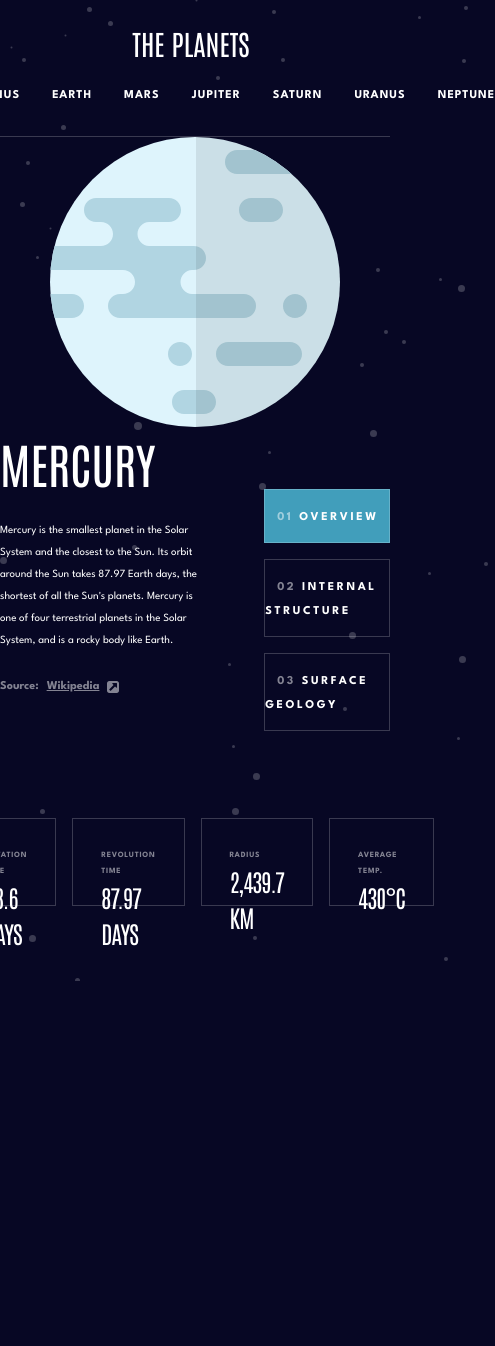
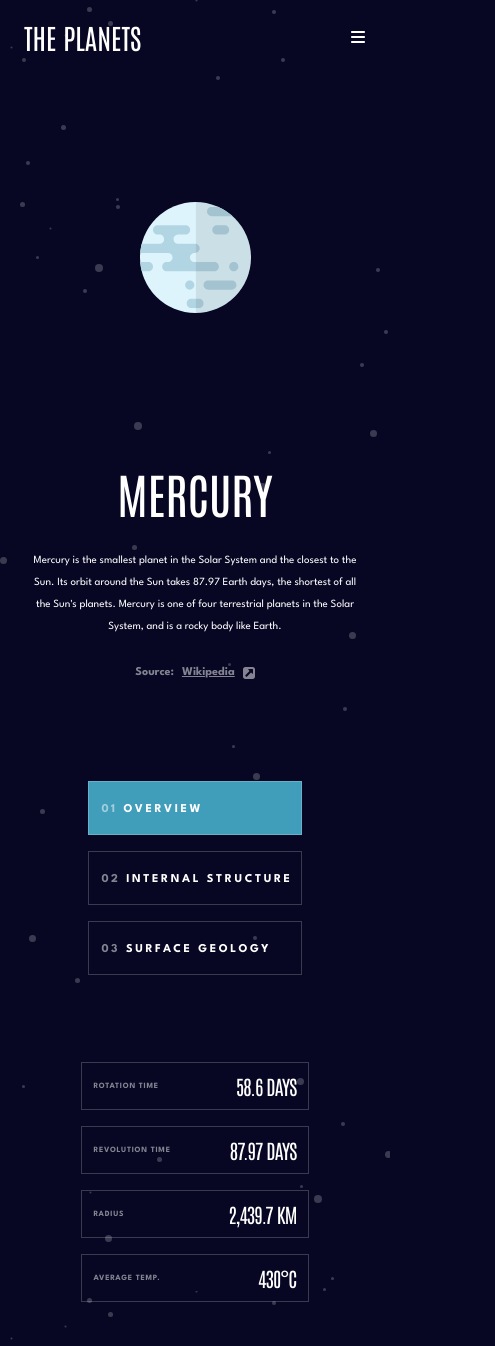
Before and after one commit to tornike2002/planet-side, a Next.js app: page /Mercury in a window 390 px wide. Shown: the whole page, 495 px wide, since content can reach past the window. Before the commit the page ends 981 px from the top, so only its background shows below. Built offline with nearby package versions, Linux system fonts and the light colour scheme.

Commit message:
burgermenu is done

```diff
--- a/app/(dashboard)/[planetsName]/page.jsx
+++ b/app/(dashboard)/[planetsName]/page.jsx
@@ -13,7 +13,7 @@ const PlanetInfo = ({ params }) => {
   const filtered = data.filter((planet) => planet.name === params.planetsName);
   console.log(planetAsset);
   return (
-    <main className="h-screen">
+    <main className="h-full">
       {filtered.map((planetData) => {
         return (
           <div
@@ -21,21 +21,21 @@ const PlanetInfo = ({ params }) => {
             className="flex justify-around items-center flex-col"
           >
             <div className="flex flex-col  md:flex-row justify-around items-center w-full h-full">
-              <div className="relative">
+              <div className="relative mt-36 mb-36">
                 {planetAsset === "overview" ? (
                   <Image
                     src={planetData.images.planet}
-                    alt="Planet Mercury"
-                    width={290}
-                    height={290}
+                    alt="Planet"
+                    width={111}
+                    height={111}
                   />
                 ) : null}
                 {planetAsset === "internal" ? (
                   <Image
                     src={planetData.images.internal}
                     alt="Planet Mercury"
-                    width={290}
-                    height={290}
+                    width={111}
+                    height={111}
                   />
                 ) : null}
 
@@ -43,8 +43,8 @@ const PlanetInfo = ({ params }) => {
                   <Image
                     src={planetData.images.planet}
                     alt="Planet Mercury"
-                    width={290}
-                    height={290}
+                    width={111}
+                    height={111}
                   />
                 ) : null}
                 {planetAsset === "surface" ? (
@@ -57,15 +57,21 @@ const PlanetInfo = ({ params }) => {
                   />
                 ) : null}
               </div>
-              <div className="flex  md:items-start items-end md:flex-col justify-between gap-16 md:gap-1">
+              <div
+                className="flex flex-col  md:items-start items-center md:flex-col justify-center
+              gap-16 md:gap-1 "
+              >
                 <div>
-                  <h1 className="text-[48px] md:text-[80px] md:mt-16 uppercase text-white font-antonio pb-5 md:pb-0">
+                  <h1
+                    className="text-center text-[48px] md:text-[80px] md:mt-16 uppercase text-white
+                  font-antonio pb-5 md:pb-0"
+                  >
                     {planetData.name}
                   </h1>
-                  <p className="max-w-[339px] md:max-w-[350px] text-white font-spartan text-[11px] leading-[22px] md:text-sm md:leading-6">
+                  <p className="text-center max-w-[339px] md:max-w-[350px] text-white font-spartan text-[11px] leading-[22px] md:text-sm md:leading-6">
                     {planetData.overview.content}
                   </p>
-                  <div className="flex gap-2 items-center">
+                  <div className="flex gap-2 items-center justify-center">
                     <p
                       className="font-spartan text-xs md:text-sm font-bold leading-6 text-opacity-[0.5]
                      text-white pt-6 pb-8 flex items-center"
@@ -114,7 +120,7 @@ const PlanetInfo = ({ params }) => {
                 </div>
               </div>
             </div>
-            <div className="flex gap-4 md:gap-8 items-center justify-center mt-[87px]">
+            <div className="flex flex-col gap-4 px-6 md:gap-8 items-center justify-center mt-[87px] mb-11">
               <PlanetStats info="ROTATION TIME" days={planetData.rotation} />
               <PlanetStats
                 info="REVOLUTION TIME"
--- /dev/null
+++ b/components/Burgermenu.jsx
@@ -0,0 +1,51 @@
+"use client";
+import { useState } from "react";
+import { FaBars } from "react-icons/fa6";
+import PlanetsData from "../data/data.json";
+import Link from "next/link";
+import Image from "next/image";
+
+const Burgermenu = () => {
+  const [menu, setMenu] = useState(false);
+  const burgerMenuHandler = () => {
+    setMenu((value) => !value);
+  };
+  return (
+    <>
+      <nav className="flex justify-between px-6 pt-4 items-center">
+        <h1 className="text-white font-antonio text-28px font-normal leading-normal uppercase">
+          THE PLANETS
+        </h1>
+        <FaBars
+          className="text-white cursor-pointer"
+          onClick={burgerMenuHandler}
+        />
+      </nav>
+      {menu && (
+        <div className="flex flex-col items-start justify-center gap-10 px-6 pt-6">
+          {PlanetsData.map((planets) => {
+            return (
+              <div
+                key={planets.name}
+                className="text-white flex items-center gap-3
+                 border-b border-b-white border-opacity-10 w-full pb-5"
+              >
+                <Image
+                  src={planets.images.planet}
+                  alt=""
+                  width={20}
+                  height={20}
+                />
+                <Link href={`/${planets.name}`} className="">
+                  {planets.name}
+                </Link>
+              </div>
+            );
+          })}
+        </div>
+      )}
+    </>
+  );
+};
+
+export default Burgermenu;
--- a/components/Navbar.jsx
+++ b/components/Navbar.jsx
@@ -1,15 +1,20 @@
 import Link from "next/link";
 import PlanetsData from "../data/data.json";
+import Burgermenu from "./Burgermenu.jsx";
 const Navbar = () => {
   return (
-    <header className="flex flex-col gap-5 justify-center items-center pt-[22px] pl-8 pr-10 pb-7 border-b border-opacity-[0.2]
-     border-white md:flex-row md:justify-between">
+    <>
+      <header
+        className="sm:flex sm:flex-col gap-5 sm:justify-center sm:items-center pt-[22px] pl-8 pr-10 pb-7 border-b border-opacity-[0.2]
+     border-white md:flex-row md:justify-between hidden"
+      >
         <h1 className="text-white font-antonio text-28px font-normal leading-normal uppercase">
           THE PLANETS
         </h1>
+
         <nav
-        className="text-white font-spartan text-xs font-bold leading-6 tracking-[1px]
-      uppercase flex gap-8"
+          className="hidden text-white font-spartan text-xs font-bold leading-6 tracking-[1px]
+      uppercase sm:flex gap-8"
         >
           {PlanetsData.map((planets) => {
             return (
@@ -20,6 +25,10 @@ const Navbar = () => {
           })}
         </nav>
       </header>
+      <div className="sm:hidden">
+        <Burgermenu />
+      </div>
+    </>
   );
 };
 
--- a/components/PlanetStats.jsx
+++ b/components/PlanetStats.jsx
@@ -1,17 +1,17 @@
-
 const PlanetStats = ({ info, days }) => {
   return (
     <div
       className="border border-solid border-white
-    border-opacity-20  max-w-full h-[88px] p-7"
+    border-opacity-20 h-[48px] flex-shrink-0 w-[327px] max-w-[70%] p-3
+    flex justify-between items-center"
     >
       <h3 className="font-spartan text-[8px] font-bold leading-4 tracking-[0.727px] uppercase text-white opacity-50">
         {info}
       </h3>
 
       <h1
-        className="text-white font-antonio text-[24px] md:text-[40px]
-      tracking-[-0.9px] md:tracking-[-1.5px] uppercase"
+        className="text-white font-antonio text-[20px] md:text-[40px]
+      tracking-[-0.9px]  md:tracking-[-1.5px] uppercase"
       >
         {days}
       </h1>
```
Lines whose indentation alone changed are shown as unchanged.
